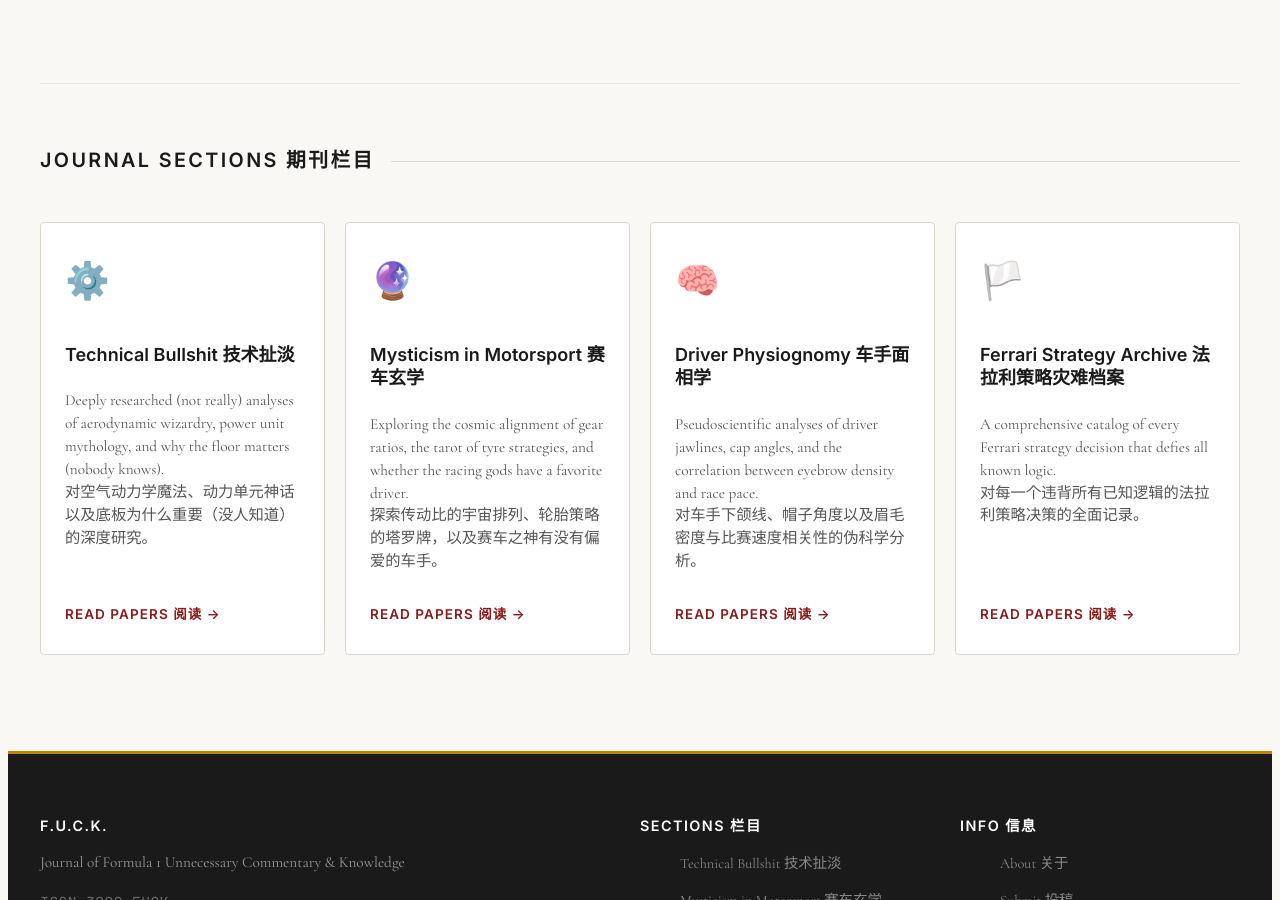
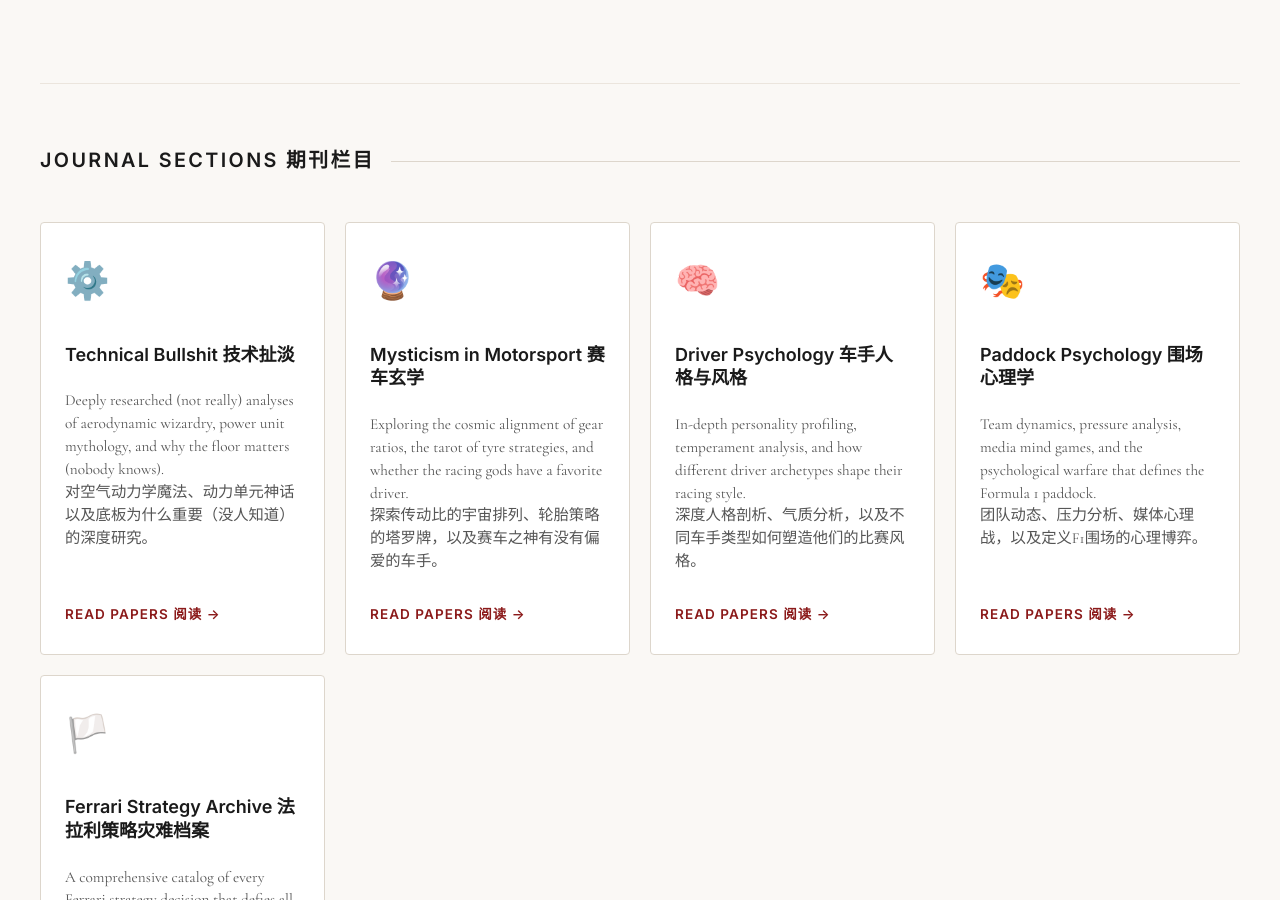
Before and after one commit to ashley0-926/fuck-journal, a Jekyll site: the page built from index.html, in a window 1280 px wide and 900 px high, scrolled down 996 px. Built offline with Jekyll 4.4.1, drawn with Linux system fonts in a browser that asks for light colours.

Commit message:
Add paddock psychology section 新增围场心理学栏目

```diff
--- a/index.html
+++ b/index.html
@@ -54,10 +54,16 @@
       <p>Exploring the cosmic alignment of gear ratios, the tarot of tyre strategies, and whether the racing gods have a favorite driver.<br>探索传动比的宇宙排列、轮胎策略的塔罗牌，以及赛车之神有没有偏爱的车手。</p>
       <span class="card-arrow">Read papers 阅读 →</span>
     </a>
-    <a href="{{ '/categories/driver-physiognomy-studies' | relative_url }}" class="section-card card-physio">
+    <a href="{{ '/categories/driver-psychology-analysis' | relative_url }}" class="section-card card-physio">
       <div class="card-icon">🧠</div>
-      <h3>Driver Physiognomy 车手面相学</h3>
-      <p>Pseudoscientific analyses of driver jawlines, cap angles, and the correlation between eyebrow density and race pace.<br>对车手下颌线、帽子角度以及眉毛密度与比赛速度相关性的伪科学分析。</p>
+      <h3>Driver Psychology 车手人格与风格</h3>
+      <p>In-depth personality profiling, temperament analysis, and how different driver archetypes shape their racing style.<br>深度人格剖析、气质分析，以及不同车手类型如何塑造他们的比赛风格。</p>
+      <span class="card-arrow">Read papers 阅读 →</span>
+    </a>
+    <a href="{{ '/categories/paddock-psychology-analysis' | relative_url }}" class="section-card card-psych">
+      <div class="card-icon">🎭</div>
+      <h3>Paddock Psychology 围场心理学</h3>
+      <p>Team dynamics, pressure analysis, media mind games, and the psychological warfare that defines the Formula 1 paddock.<br>团队动态、压力分析、媒体心理战，以及定义F1围场的心理博弈。</p>
       <span class="card-arrow">Read papers 阅读 →</span>
     </a>
     <a href="{{ '/categories/ferrari-strategy-catastrophe-archive' | relative_url }}" class="section-card card-ferrari">
```
